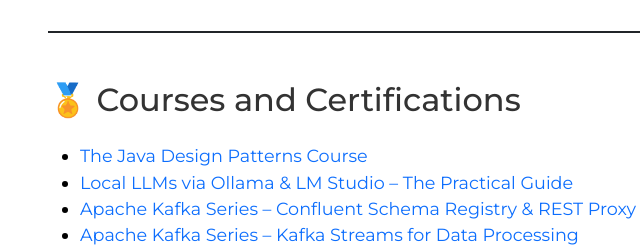
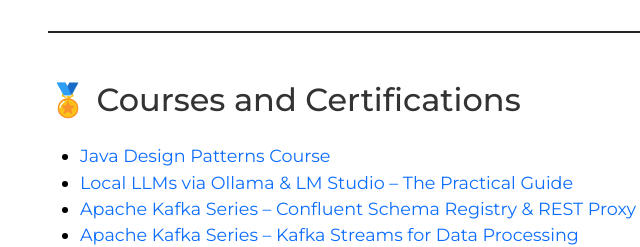
Before and after one commit to smaliziola/cv, a plain HTML site: page index.html in a window 1280 px wide. Shown: the part 5425-5672 px from the top of the page, 54-694 px from the left. Drawn offline with nearby package versions, Linux system fonts and the light colour scheme.

Commit message:
Deploying to gh-pages from @ smaliziola/cv@46adc510c12514197dd3a2534d3f0492ef9fcf16 🚀

```diff
--- a/index.html
+++ b/index.html
@@ -487,7 +487,7 @@
 
     <h2 class="mb-4">🏅 Courses and Certifications</h2>
     <ul>
-        <li><a href="http://ude.my/UC-68f31e18-15ab-4a37-9814-7cf8dc393f15/">The Java Design Patterns Course</a></li>
+        <li><a href="http://ude.my/UC-68f31e18-15ab-4a37-9814-7cf8dc393f15/">Java Design Patterns Course</a></li>
         <li><a href="http://ude.my/UC-375d9cc1-eaed-4f88-973c-993382cc3a60/">Local LLMs via Ollama &amp; LM Studio – The Practical Guide</a></li>
         <li><a href="http://ude.my/UC-1ef6e265-9324-415b-b305-2d3f161d3fa3/">Apache Kafka Series – Confluent Schema Registry &amp; REST Proxy</a></li>
         <li><a href="http://ude.my/UC-73319608-4bb5-4e55-87f8-1ff6a73981e9/">Apache Kafka Series – Kafka Streams for Data Processing</a></li>
```
Also changed, not shown: 1 other file.
